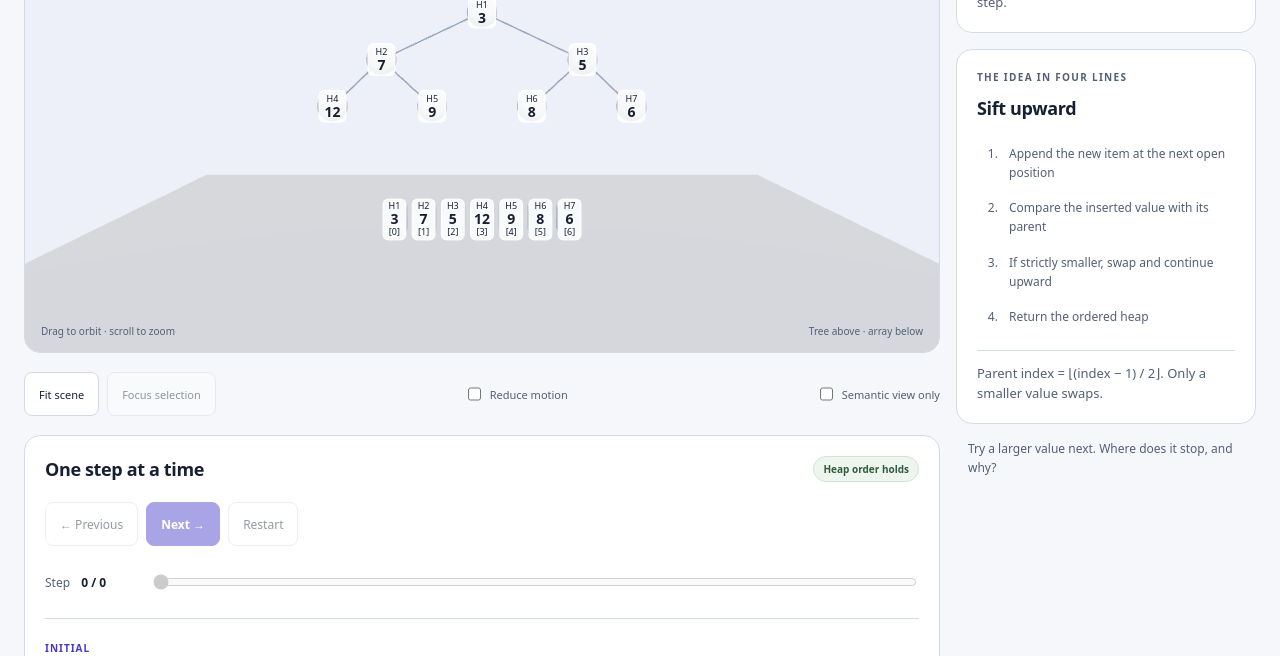
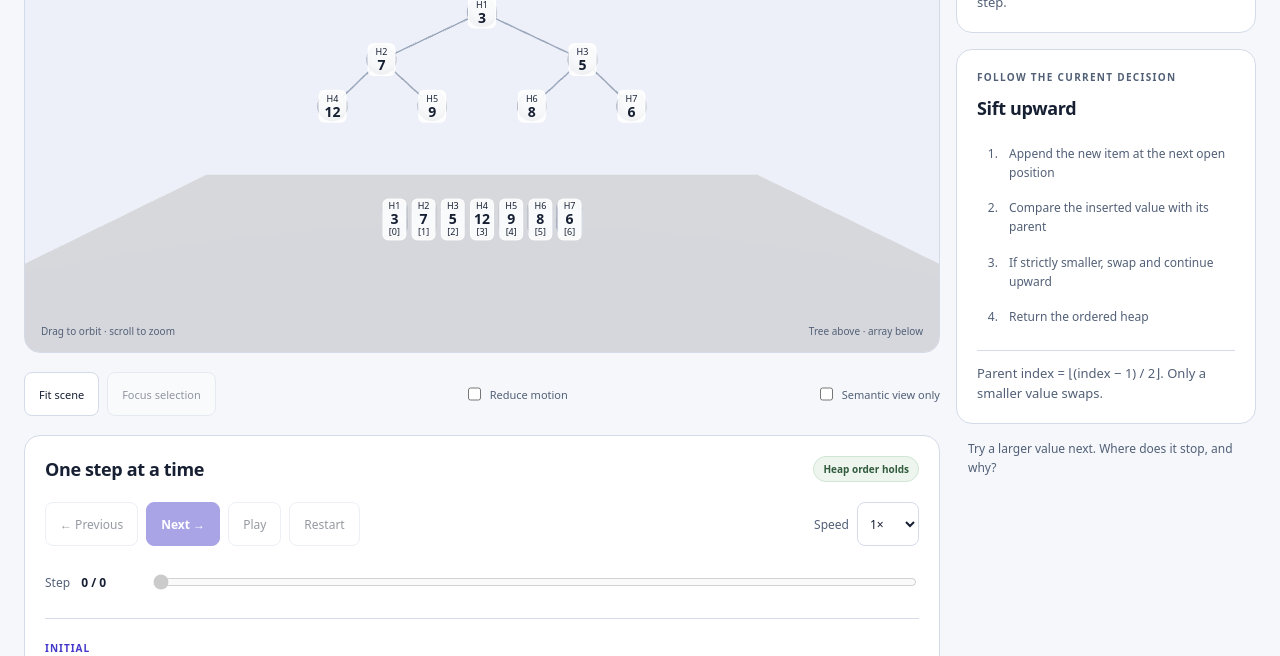
Before and after one commit to Exilitys/DSAVisualizer, a Next.js app: page / in a window 1280 px wide. Shown: the part 525-1181 px from the top of the page. Built offline with nearby package versions, Linux system fonts and the light colour scheme.

Commit message:
feat: connect extraction and shared playback controls

```diff
--- a/src/app/globals.css
+++ b/src/app/globals.css
@@ -5,7 +5,7 @@
 }
 * { box-sizing:border-box; }
 body { margin:0; background:var(--page); color:var(--ink); font-family:system-ui,sans-serif; }
-button,input { font:inherit; min-height:44px; }
+button,input,select { font:inherit; min-height:44px; }
 button { cursor:pointer; border:1px solid var(--border); border-radius:8px; color:var(--ink); background:var(--surface); padding:8px 14px; }
 button:hover:enabled { border-color:var(--selected); }
 button:disabled { cursor:default; opacity:.45; }
@@ -61,6 +61,13 @@ p { line-height:1.55; }
 .playback { padding-top:12px; }
 .playback-buttons { display:flex; flex-wrap:wrap; gap:8px; }
 .playback-buttons button { font-size:12px; }
+.speed-control { display:flex; align-items:center; gap:8px; color:var(--muted); font-size:12px; margin-left:auto; }
+.speed-control select { border:1px solid var(--border); border-radius:8px; background:var(--surface); color:var(--ink); padding:8px; }
+.result-card { display:flex; align-items:center; justify-content:space-between; gap:16px; }
+.result-card h2 { margin-bottom:0; }
+.result-item { min-width:68px; display:flex; align-items:center; gap:12px; background:var(--event-wash); }
+.result-item strong { font-size:24px; }
+.result-item[aria-pressed="true"] { outline:2px solid var(--selected); outline-offset:2px; background:var(--selection-wash); }
 .timeline { display:flex; align-items:center; gap:16px; margin:12px 0; }
 .timeline label { font-size:12px; min-width:90px; color:var(--muted); }
 .timeline label strong { color:var(--ink); margin-left:8px; }
--- a/src/app/layout.tsx
+++ b/src/app/layout.tsx
@@ -3,8 +3,8 @@ import type { ReactNode } from 'react';
 import type { Metadata } from 'next';
 
 export const metadata: Metadata = {
-  title:'Heap insertion · DSA Atlas',
-  description:'Follow a min-heap insertion through connected 3D tree and array views, with exact step inspection and rewind.',
+  title:'Min heap · DSA Atlas',
+  description:'Insert and extract the minimum through connected 3D heap views, with exact inspection, rewind, and controlled playback.',
 };
 export default function RootLayout({children}:{children:ReactNode}) {
   return <html lang="en"><body>{children}</body></html>;
--- /dev/null
+++ b/src/components/LessonControls.tsx
@@ -0,0 +1,40 @@
+'use client';
+
+import type {Inspection} from '../core/lesson.ts';
+import type {PlaybackSpeed,PlaybackStatus} from './playback.ts';
+
+export function PlaybackControls({ordinal,lastOrdinal,hasRun,go,playback,play,pause,setSpeed}: {
+  ordinal:number;lastOrdinal:number;hasRun:boolean;go(ordinal:number):void;
+  playback:PlaybackStatus;play():void;pause():void;setSpeed(speed:PlaybackSpeed):void;
+}) {
+  return <div className="playback">
+    <div className="playback-buttons">
+      <button disabled={!hasRun || ordinal===0} onClick={()=>go(ordinal-1)}>← Previous</button>
+      <button className="primary" disabled={!hasRun || ordinal===lastOrdinal} onClick={()=>go(ordinal+1)}>Next →</button>
+      <button disabled={!hasRun || (!playback.playing && ordinal===lastOrdinal)}
+        onClick={playback.playing ? pause : play}>{playback.playing ? 'Pause' : 'Play'}</button>
+      <button disabled={!hasRun} onClick={()=>go(0)}>Restart</button>
+      <div className="speed-control"><label htmlFor="playback-speed">Speed</label>
+        <select id="playback-speed" value={playback.speed}
+          onChange={event=>setSpeed(Number(event.target.value) as PlaybackSpeed)}>
+          <option value={.5}>0.5×</option><option value={1}>1×</option><option value={2}>2×</option>
+        </select>
+      </div>
+    </div>
+    <div className="timeline">
+      <label htmlFor="step-range">Step <strong>{ordinal} / {lastOrdinal}</strong></label>
+      <input id="step-range" type="range" min={0} max={lastOrdinal} disabled={!hasRun} value={ordinal}
+        aria-valuetext={`Step ${ordinal} of ${lastOrdinal}`} onChange={event=>go(Number(event.target.value))} />
+    </div>
+  </div>;
+}
+
+export function InspectionPanel({inspection}: {inspection:Inspection|null}) {
+  return <section className="panel inspection" aria-label="Item inspection">
+    <p className="eyebrow">Follow an identity</p>
+    <h2>{inspection?.label ?? 'Inspect an item'}</h2>
+    {inspection ? <dl>{inspection.fields.map(field=><div key={field.label}>
+      <dt>{field.label}</dt><dd>{field.value}</dd>
+    </div>)}</dl> : <p className="muted">Select an item in either view to see its value, index, and relationships at this step.</p>}
+  </section>;
+}
--- a/src/components/LessonPlayground.tsx
+++ b/src/components/LessonPlayground.tsx
@@ -2,42 +2,17 @@
 
 import { useCallback, useEffect, useState } from 'react';
 import dynamic from 'next/dynamic';
-import type { Inspection, Snapshot } from '../core/lesson.ts';
-import { createPlayer, currentSnapshot, startCommand, seek, selectEntity } from '../core/player.ts';
+import type { Snapshot } from '../core/lesson.ts';
+import { currentSnapshot } from '../core/player.ts';
 import { heapEngine, createPreset } from '../lessons/heap/engine.ts';
 import type { HeapState } from '../lessons/heap/engine.ts';
-import { pseudocode, explainStep } from '../lessons/heap/content.ts';
+import { getPseudocode, explainStep } from '../lessons/heap/content.ts';
+import {useLessonPlayer} from './useLessonPlayer';
+import {PlaybackControls,InspectionPanel} from './LessonControls';
 
 const HeapScene = dynamic(()=>import('../lessons/heap/HeapScene'),{
   ssr:false,loading:()=> <p className="scene-notice">Loading the 3D view…</p>,
 });
-
-export function PlaybackControls({ordinal,lastOrdinal,hasRun,go}: {
-  ordinal:number; lastOrdinal:number; hasRun:boolean; go(ordinal:number):void;
-}) {
-  return <div className="playback">
-    <div className="playback-buttons">
-      <button disabled={!hasRun || ordinal===0} onClick={()=>go(ordinal-1)}>← Previous</button>
-      <button className="primary" disabled={!hasRun || ordinal===lastOrdinal} onClick={()=>go(ordinal+1)}>Next →</button>
-      <button disabled={!hasRun} onClick={()=>go(0)}>Restart</button>
-    </div>
-    <div className="timeline">
-      <label htmlFor="step-range">Step <strong>{ordinal} / {lastOrdinal}</strong></label>
-      <input id="step-range" type="range" min={0} max={lastOrdinal} disabled={!hasRun} value={ordinal}
-        aria-valuetext={`Step ${ordinal} of ${lastOrdinal}`} onChange={event=>go(Number(event.target.value))} />
-    </div>
-  </div>;
-}
-
-export function InspectionPanel({inspection}: {inspection:Inspection|null}) {
-  return <section className="panel inspection" aria-label="Item inspection">
-    <p className="eyebrow">Follow an identity</p>
-    <h2>{inspection?.label ?? 'Inspect an item'}</h2>
-    {inspection ? <dl>{inspection.fields.map(field=><div key={field.label}>
-      <dt>{field.label}</dt><dd>{field.value}</dd>
-    </div>)}</dl> : <p className="muted">Select an item in either view to see its value, index, and relationships at this step.</p>}
-  </section>;
-}
 
 function SemanticHeap({snapshot,selectedId,select}: {
   snapshot:Snapshot<HeapState>; selectedId:string|null; select(id:string):void;
@@ -71,7 +46,8 @@ function SemanticHeap({snapshot,selectedId,select}: {
 }
 
 export default function LessonPlayground() {
-  const [player,setPlayer] = useState(()=>createPlayer(heapEngine,createPreset()));
+  const lesson=useLessonPlayer(heapEngine,createPreset());
+  const {player,go,select}=lesson;
   const [draft,setDraft] = useState('1');
   const [semanticOnly,setSemanticOnly] = useState(false);
   const [webglAvailable,setWebglAvailable] = useState(true);
@@ -89,25 +65,25 @@ export default function LessonPlayground() {
   const snapshot = currentSnapshot(player);
   const lastOrdinal = player.steps ? player.steps.length-1 : 0;
   const canStart = !player.steps || player.ordinal===0 || player.ordinal===lastOrdinal;
-  const go = (ordinal:number) => setPlayer(state=>seek(state,ordinal));
-  const select = useCallback((id:string)=>setPlayer(state=>selectEntity(state,heapEngine,id)),[]);
-  const insert = () => setPlayer(state=>draft.trim()===''
-    ? {...state,error:'Enter a whole number from 0 to 99.'}
-    : startCommand(state,heapEngine,{type:'insert',value:Number(draft)}));
+  const insert=()=>lesson.start({type:'insert',value:draft.trim()==='' ? NaN : Number(draft)});
+  const extract=()=>lesson.start({type:'extract'});
   const inspection = player.selectedId ? heapEngine.inspect(snapshot,player.selectedId) : null;
+  const focusable=Boolean(player.selectedId && snapshot.state.items.some(item=>item.id===player.selectedId));
+  const extraction=snapshot.event.explanationKey.startsWith('heap.extract.');
   const repairing = snapshot.invariants.some(x=>x.status==='repairing');
 
-  return <main className="playground" data-selected-id={player.selectedId ?? ''} data-ordinal={player.ordinal}>
+  return <main className="playground" data-selected-id={player.selectedId ?? ''} data-ordinal={player.ordinal} data-playing={lesson.playback.playing}>
     <header className="masthead"><a className="brand" href="/" aria-label="DSA Atlas home"><span className="brand-mark">A</span>DSA Atlas</a><span className="lesson-tag">01 / Min heap</span></header>
     <div className="intro"><p className="eyebrow">Learn by following the change</p><h1>Follow the smallest value.</h1>
-      <p>Insert an item. Compare it with its parent. See why it moves.</p></div>
-    <section className="panel operation" aria-label="Heap insertion">
-      <div><h2>Try an insertion</h2><p className="muted">Start with 1 to follow H8 all the way to the root.</p></div>
+      <p>Insert an item or remove the minimum. See why the heap changes.</p></div>
+    <section className="panel operation" aria-label="Heap operations">
+      <div><h2>Try a heap operation</h2><p className="muted">Insert 1 to follow H8 upward, or extract the minimum to watch the repair.</p></div>
       <div className="operation-controls"><label htmlFor="insert-value">Value to insert</label>
         <input id="insert-value" type="number" min={0} max={99} step={1} value={draft}
           aria-describedby="operation-help" aria-invalid={Boolean(player.error)} onChange={event=>setDraft(event.target.value)} />
-        <button className="primary" disabled={!canStart} onClick={insert}>Insert</button></div>
-      <p id="operation-help" className="operation-help muted">{canStart ? 'Whole numbers 0–99. Equal values are welcome.' : 'Finish or restart first to insert another item.'}</p>
+        <button className="primary" disabled={!canStart} onClick={insert}>Insert</button>
+        <button disabled={!canStart} onClick={extract}>Extract minimum</button></div>
+      <p id="operation-help" className="operation-help muted">{canStart ? 'Whole numbers 0–99. Equal values are welcome.' : 'Finish or restart first to start another operation.'}</p>
       {player.error && <p className="error" role="alert">{player.error}</p>}
     </section>
     <div className="workspace">
@@ -122,24 +98,35 @@ export default function LessonPlayground() {
         </section>
         <div className="scene-controls" aria-label="View controls">
           <button disabled={semanticOnly || !webglAvailable} onClick={()=>setFitRequest(n=>n+1)}>Fit scene</button>
-          <button disabled={!inspection || semanticOnly || !webglAvailable} onClick={()=>setFocusRequest(n=>n+1)}>Focus selection</button>
+          <button disabled={!focusable || semanticOnly || !webglAvailable} onClick={()=>setFocusRequest(n=>n+1)}>Focus selection</button>
           <label><input type="checkbox" checked={reducedMotion} onChange={event=>setReducedMotion(event.target.checked)} />Reduce motion</label>
           <label><input type="checkbox" checked={semanticOnly} onChange={event=>setSemanticOnly(event.target.checked)} />Semantic view only</label>
         </div>
+        {snapshot.state.result && <section className="panel result-card" aria-label="Extraction result">
+          <div><p className="eyebrow">Minimum removed</p><h2>Outside the active heap</h2></div>
+          <button className="result-item" data-entity-id={snapshot.state.result.id}
+            aria-pressed={player.selectedId===snapshot.state.result.id}
+            aria-label={`Select extracted ${snapshot.state.result.id}, value ${snapshot.state.result.value}`}
+            onClick={()=>select(snapshot.state.result!.id)}>
+            <span className="item-id">{snapshot.state.result.id}</span><strong>{snapshot.state.result.value}</strong>
+          </button>
+        </section>}
+        {snapshot.event.explanationKey==='heap.extract.empty' && <p className="panel muted">No minimum: the heap is empty.</p>}
         <section className="panel execution" aria-label="Execution controls">
           <div className="section-heading"><h2>One step at a time</h2><span className={`invariant ${repairing ? 'repairing' : ''}`}>{repairing ? 'Repairing heap order' : 'Heap order holds'}</span></div>
-          <PlaybackControls ordinal={player.ordinal} lastOrdinal={lastOrdinal} hasRun={Boolean(player.steps)} go={go} />
+          <PlaybackControls ordinal={player.ordinal} lastOrdinal={lastOrdinal} hasRun={Boolean(player.steps)} go={go}
+            playback={lesson.playback} play={lesson.play} pause={lesson.pause} setSpeed={lesson.setSpeed} />
           <div className="explanation" role="status" aria-live="polite"><span className="event-name">{snapshot.event.type}</span><p>{explainStep(snapshot)}</p></div>
           <div className="counters"><div><span className="muted">Comparisons</span><strong data-testid="comparisons">{snapshot.counters.comparisons}</strong></div><div><span className="muted">Swaps</span><strong data-testid="swaps">{snapshot.counters.swaps}</strong></div></div>
         </section>
         <SemanticHeap snapshot={snapshot} selectedId={player.selectedId} select={select} />
       </div>
       <aside className="details-column"><InspectionPanel inspection={inspection} />
-        <section className="panel code" aria-label="Insertion pseudocode"><p className="eyebrow">The idea in four lines</p><h2>Sift upward</h2>
-          <ol>{pseudocode.map(line=><li key={line.id} aria-current={snapshot.event.codeLineId===line.id ? 'step' : undefined}>{line.text}</li>)}</ol>
-          <p className="muted">Parent index = ⌊(index − 1) / 2⌋. Only a smaller value swaps.</p>
+        <section className="panel code" aria-label="Heap pseudocode"><p className="eyebrow">Follow the current decision</p><h2>{extraction ? 'Sift down' : 'Sift upward'}</h2>
+          <ol>{getPseudocode(snapshot).map(line=><li key={line.id} aria-current={snapshot.event.codeLineId===line.id ? 'step' : undefined}>{line.text}</li>)}</ol>
+          <p className="muted">{extraction ? 'Children: 2 × index + 1 and 2 × index + 2. Choose the smaller; prefer the left on equality.' : 'Parent index = ⌊(index − 1) / 2⌋. Only a smaller value swaps.'}</p>
         </section>
-        <p className="learning-note">Try a larger value next. Where does it stop, and why?</p>
+        <p className="learning-note">{extraction ? 'Which child should the replacement follow, and why?' : 'Try a larger value next. Where does it stop, and why?'}</p>
       </aside>
     </div>
     <footer>DSA Atlas <span>See the structure. Explain the change.</span></footer>
--- /dev/null
+++ b/src/components/useLessonPlayer.ts
@@ -0,0 +1,40 @@
+'use client';
+
+import {useCallback,useEffect,useMemo,useRef,useState} from 'react';
+import type {LessonEngine} from '../core/lesson.ts';
+import {createPlayer,seek,startCommand,selectEntity} from '../core/player.ts';
+import type {PlayerState} from '../core/player.ts';
+import {createPlayback} from './playback.ts';
+import type {PlaybackStatus} from './playback.ts';
+
+export function useLessonPlayer<I,C,S>(engine:LessonEngine<I,C,S>,initial:unknown) {
+  const [player,setPlayer]=useState(()=>createPlayer(engine,initial));
+  const current=useRef(player);
+  const [playback,setPlayback]=useState<PlaybackStatus>({playing:false,speed:1});
+  const publish=useCallback((next:PlayerState<I,S>)=>{
+    current.current=next;
+    setPlayer(next);
+  },[]);
+  const controller=useMemo(()=>createPlayback({
+    read:()=>({run:document.hidden ? null : current.current.steps,
+      ordinal:current.current.ordinal,
+      lastOrdinal:current.current.steps ? current.current.steps.length-1 : 0}),
+    advance:ordinal=>publish(seek(current.current,ordinal)),
+    schedule:(delay,callback)=>{const id=window.setTimeout(callback,delay);return()=>window.clearTimeout(id);},
+    changed:setPlayback,
+  }),[publish]);
+  useEffect(()=>{
+    setPlayback(controller.status());
+    const hidden=()=>{if(document.hidden) controller.pause();};
+    hidden();
+    document.addEventListener('visibilitychange',hidden);
+    return()=>{document.removeEventListener('visibilitychange',hidden);controller.dispose();};
+  },[controller]);
+  return {
+    player,playback,
+    go:(ordinal:number)=>{controller.pause();publish(seek(current.current,ordinal));},
+    start:(raw:unknown)=>{controller.pause();publish(startCommand(current.current,engine,raw));},
+    select:(id:string|null)=>publish(selectEntity(current.current,engine,id)),
+    play:controller.play,pause:controller.pause,setSpeed:controller.setSpeed,
+  };
+}
```
Also changed, not shown: src/lessons/heap/content.ts (+27 -0 lines), 1 other file (tests, documents, lock files or other folders).
